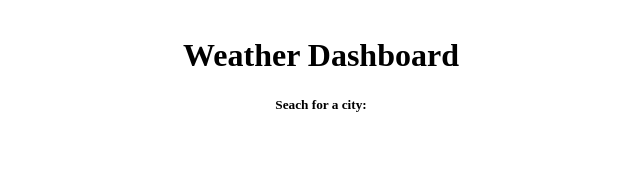
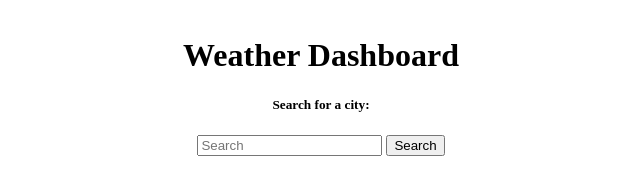
Before and after one commit to ellessed/WeatherDashboard6, a plain HTML site: page index.html in a window 1280 px wide. Shown: the whole page, without its empty margins (327-967 px from the left). Drawn offline with Linux system fonts and the light colour scheme.

Commit message:
added comments including header and search location

```diff
--- a/index.html
+++ b/index.html
@@ -8,12 +8,18 @@
     <link rel="stylesheet" type="text/css" href="./assets/style.css" />
   </head>
   <body>
+    <!-- Header -->
     <div class="main-container">
-      <div class="header">
       <h1>Weather Dashboard</h1>
-      <div class="section">
-        <h5 class="search">Seach for a city:</h5>
 
+      <!-- Search location -->
+      <div>
+        <h5>Search for a city:</h5>
+        <input id="search" type="text" placeholder="Search" />
+        <button id="search" class="button">Search</button>
+      </div>
     </div>
   </body>
 </html>
+
+<!--  -->
```
